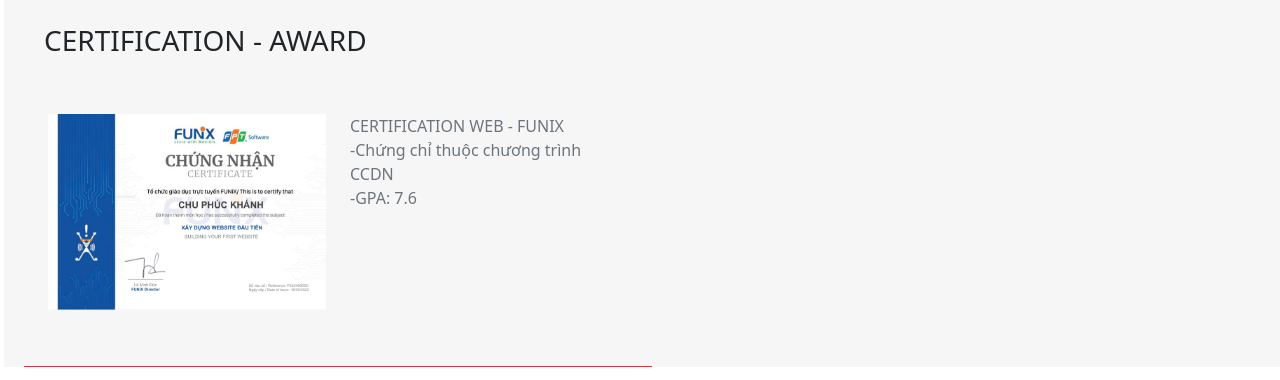
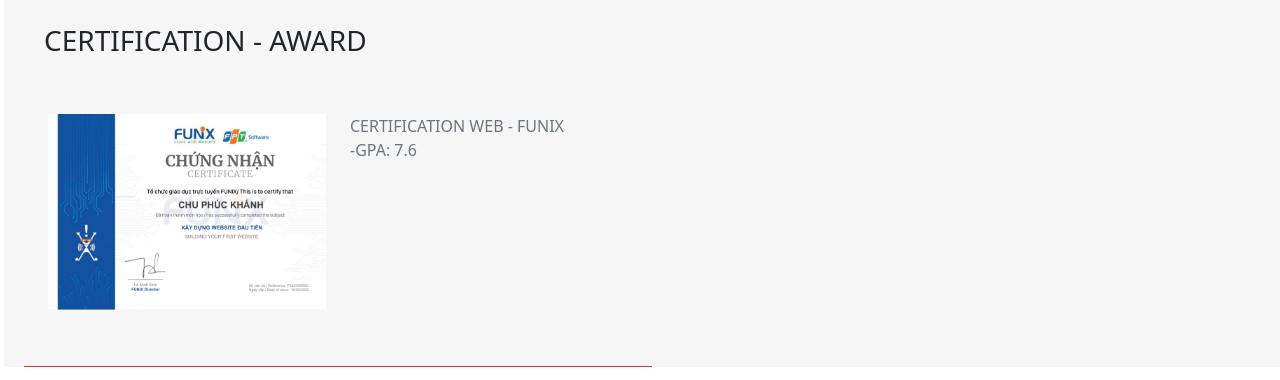
Before and after one commit to siubuu1999/Digital-CV, a plain HTML site: page index.html in a window 1280 px wide. Shown: the part 2000-2380 px from the top of the page. Drawn offline with nearby package versions, Linux system fonts and the light colour scheme.

Commit message:
Update index.html

```diff
--- a/index.html
+++ b/index.html
@@ -179,7 +179,7 @@
      <h1 class="col-12 ms-3 fs-3 mt-5">CERTIFICATION - AWARD</h1>
    <nav class="ms-2 col-12 col-md-6 row pb-5 pt-5 border-bottom border-danger">
           <img src="images/project_1.jpg" class="anh-chung-chi col-lg-6 pb-2" alt="chung chi web">
-       <span class="lang text-secondary col-lg-6">CERTIFICATION  WEB - FUNIX<p class="m-0" >-Chứng chỉ thuộc chương trình CCDN<p>-GPA: 7.6</p></p></span>
+       <span class="lang text-secondary col-lg-6">CERTIFICATION  WEB - FUNIX<p class="m-0" ><p>-GPA: 7.6</p></p></span>
         </nav>
        <!-- <nav class="ms-2 col-12 col-md-6 row pb-5 pt-5 border-bottom border-danger">
           <img src="images/Cert_PRF.png" class="anh-chung-chi borderleft col-lg-6 pb-2" alt="chung chi javascript" >
```
